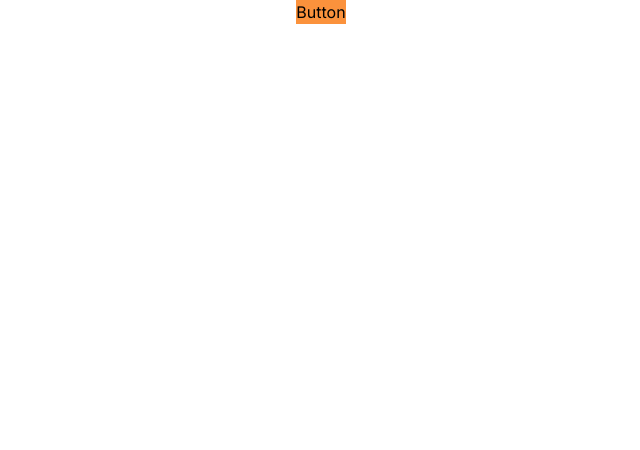
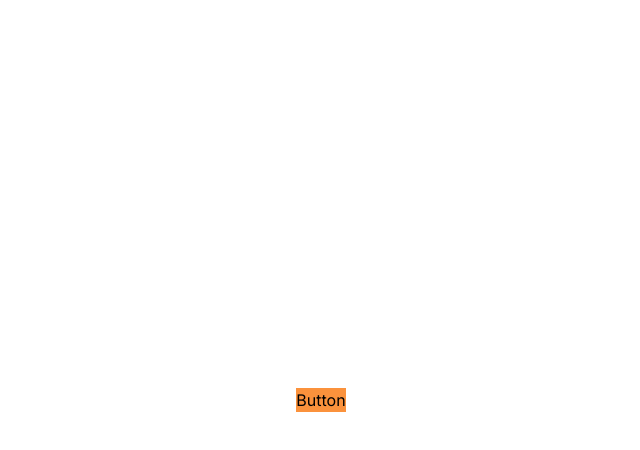
Before and after one commit to stevenahanson/TailwindUI, a Next.js app: page / in a window 1280 px wide. Shown: the top 450 px of the page, without its empty margins (319-959 px from the left). Built offline with nearby package versions, Linux system fonts and the light colour scheme.

Commit message:
Move button to center of screen

```diff
--- a/src/app/page.tsx
+++ b/src/app/page.tsx
@@ -1,6 +1,6 @@
 export default function Home() {
   return (
-    <div className="w-full h-full flex items-center justify-center">
+    <div className="w-full h-full flex items-center justify-center absolute">
       <a href="#" className="bg-orange-400">
         Button
       </a>
```
